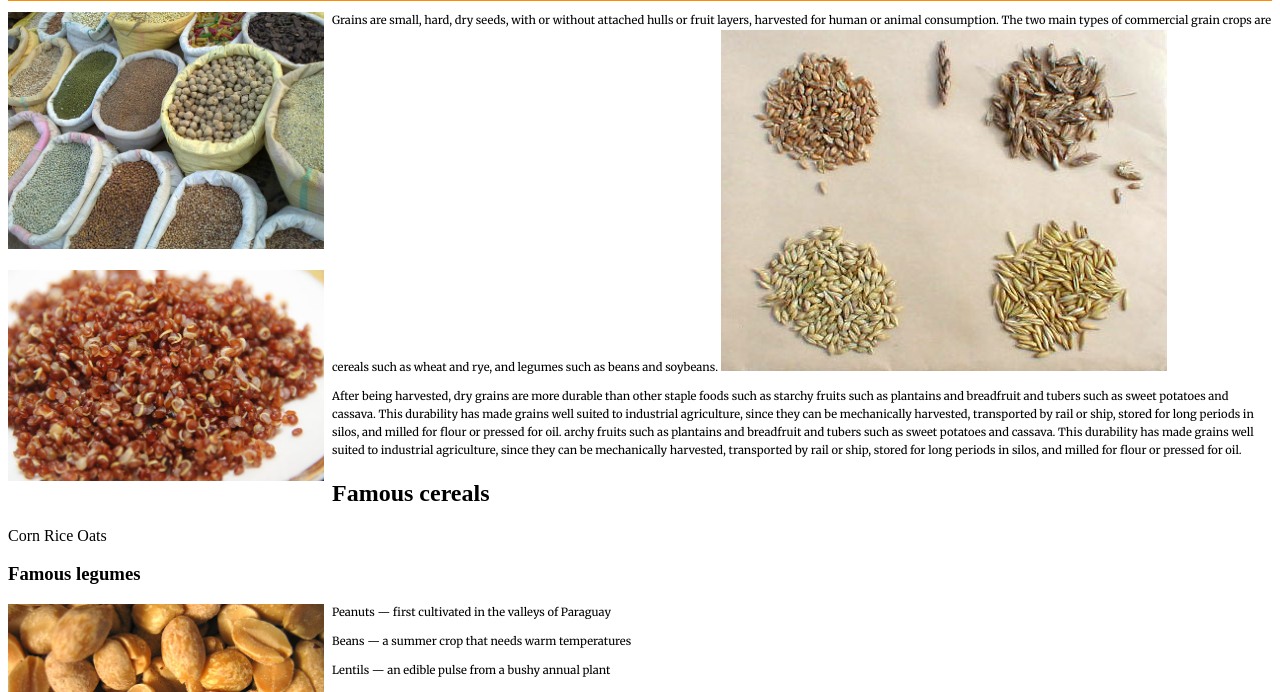
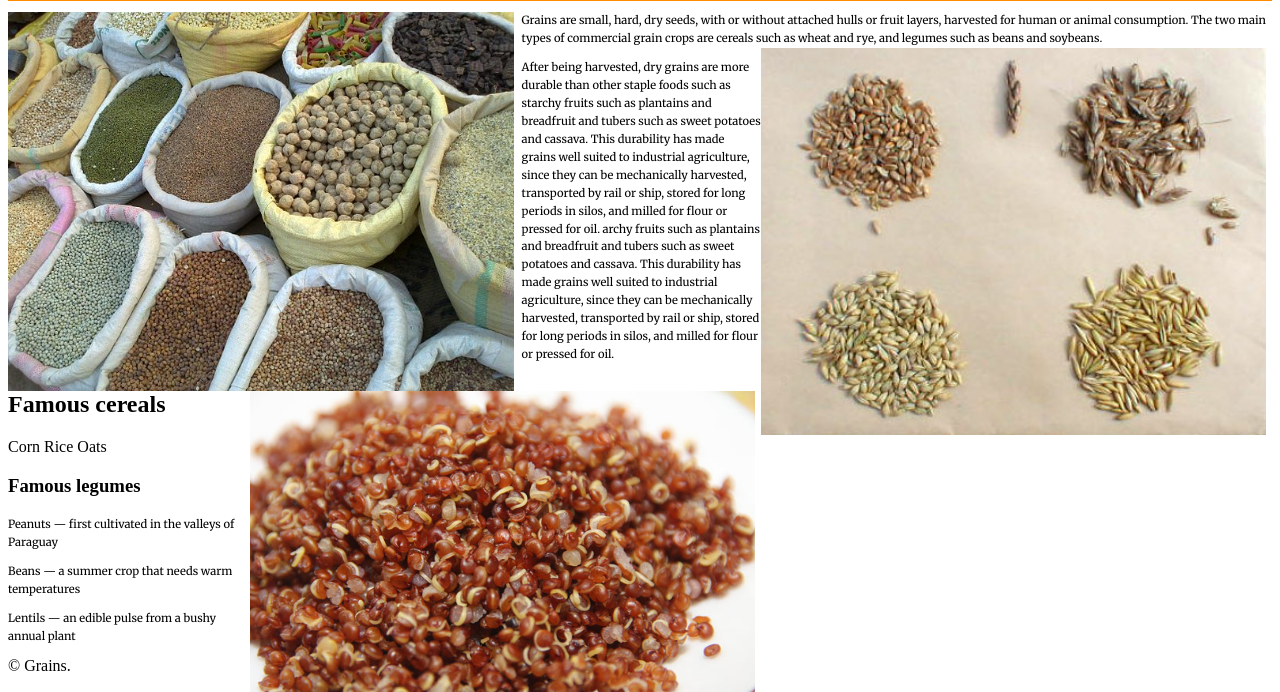
Before and after one commit to pamelaazzi/dsn1674-assignment-5, a plain HTML site: page index.html in a window 1280 px wide. Shown: the part 76-768 px from the top of the page. Drawn offline with Linux system fonts and the light colour scheme.

Commit message:
added css properties to grains image

```diff
--- a/css/main.css
+++ b/css/main.css
@@ -46,15 +46,6 @@ ol {
 
 }
 
-.inset {
-  float: left;
-  width: 22%;
-  margin-top: 0.7em;
-  margin-right: 0.5em;
-  margin-bottom: 0em;
-  width: 40%;
-}
-
 p {
   font-family: 'Merriweather', serif;
   font-size: .7rem;
@@ -81,6 +72,16 @@ p {
   clear: left;
 }
 
+.grains{
+  float: left;
+  float: left;
+  width: 22%;
+  margin-top: 0.7em;
+  margin-right: 0.5em;
+  margin-bottom: 0em;
+  width: 40%;
+}
+
 .inset{
   float: left;
   width: 25%;
@@ -88,3 +89,24 @@ p {
   margin-right: .5em;
   margin-bottom: .6em;
 }
+
+.cereal{
+  float: right;
+  width: 40%;
+  padding: 0. 5em;
+  margin-right: .5em;
+  margin-bottom: .6em;
+}
+
+.quinoa{
+  float: right;
+  width: 40%;
+  padding: 0. 5em;
+  margin-right: .5em;
+  margin-bottom: .6em;
+}
+
+.clear-it{
+  clear: left;
+
+}
--- a/index.html
+++ b/index.html
@@ -22,12 +22,13 @@
     </nav>
 </header>
 
-  <img class="inset"src="images/grains.jpg" alt="gain some grains">
-  <img class="inset clear-it" src="images/quinoa.jpg" alt="quinoa">
+  <img class="grains"src="images/grains.jpg" alt="gain some grains">
+
 
 <p>Grains are small, hard, dry seeds, with or without attached hulls or fruit layers, harvested for human or animal consumption. The two main types of commercial grain crops are cereals such as wheat and rye, and legumes such as beans and soybeans.
 
   <img class='cereal' src="images/cereals.jpg" alt="cereal">
+  <img class="quinoa" src="images/quinoa.jpg" alt="quinoa">
 
 <p class="p2">After being harvested, dry grains are more durable than other staple foods such as starchy fruits such as plantains and breadfruit and tubers such as sweet potatoes and cassava. This durability has made grains well suited to industrial agriculture, since they can be mechanically harvested, transported by rail or ship, stored for long periods in silos, and milled for flour or pressed for oil.
 archy fruits such as plantains and breadfruit and tubers such as sweet potatoes and cassava. This durability has made grains well suited to industrial agriculture, since they can be mechanically harvested, transported by rail or ship, stored for long periods in silos, and milled for flour or pressed for oil.
```
